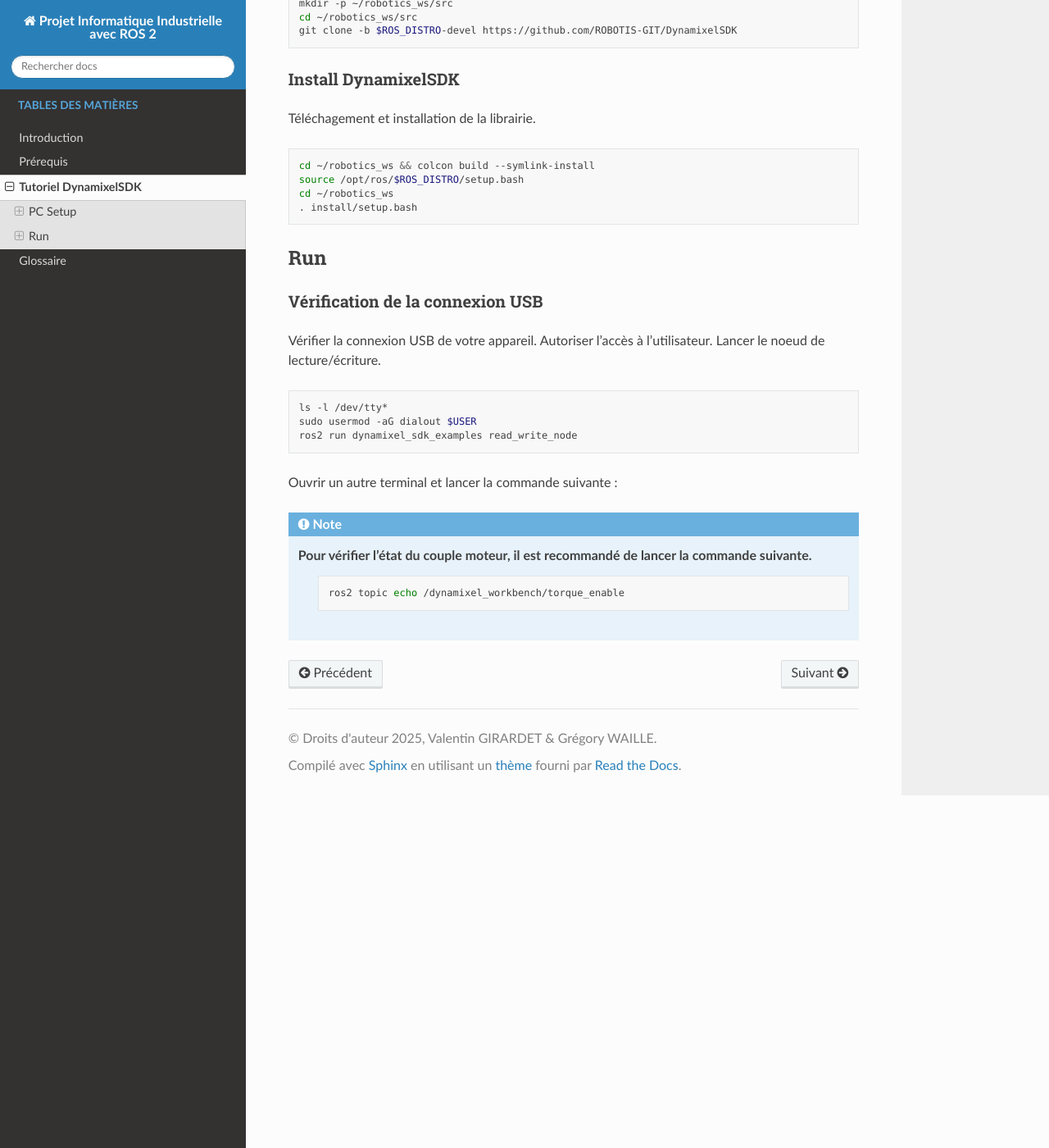
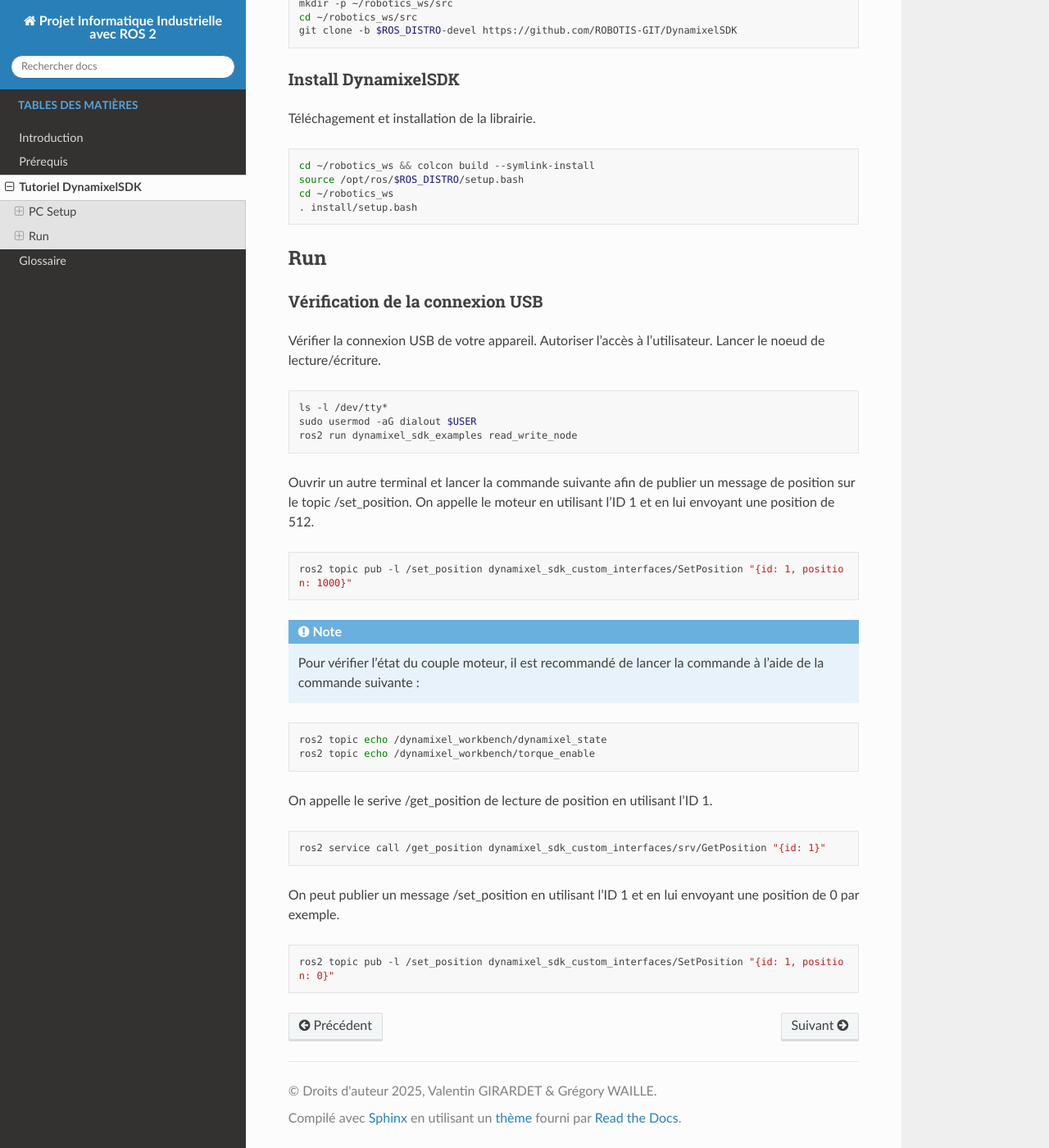
Before and after one commit to gregowa/info_indus_tutorial, a Sphinx documentation site: the page built from doc/sphinx/source/tutoriel.rst, in a window 1280 px wide and 1400 px high, scrolled down 432 px. Shown: the whole window at 82% size. Built offline with Sphinx 7.4.7 and the Read the Docs theme 3.1.0, drawn with Linux system fonts in a browser that asks for light colours; some of the changed text lies outside the part shown.

Commit message:
Ajout dans tutoriel

```diff
--- a/doc/sphinx/source/tutoriel.rst
+++ b/doc/sphinx/source/tutoriel.rst
@@ -9,10 +9,10 @@ Tutoriel DynamixelSDK
 PC Setup
 ********
 
-Création d'un espace de travail pour télécharger et installer la librairie.
-
 Download DynamixelSDK
 =====================
+
+Création d'un espace de travail pour télécharger et installer la librairie.
 
 .. code-block:: bash
 
@@ -49,10 +49,29 @@ Lancer le noeud de lecture/écriture.
    sudo usermod -aG dialout $USER
    ros2 run dynamixel_sdk_examples read_write_node
 
-Ouvrir un autre terminal et lancer la commande suivante :
+Ouvrir un autre terminal et lancer la commande suivante afin de publier un message de position sur le topic /set_position. On appelle le moteur en utilisant l'ID 1 et en lui envoyant une position de 512.
+
+.. code-block:: bash
+
+   ros2 topic pub -l /set_position dynamixel_sdk_custom_interfaces/SetPosition "{id: 1, position: 1000}"
 
 .. note::
-   Pour vérifier l'état du couple moteur, il est recommandé de lancer la commande suivante.
-      .. code-block:: bash
 
-         ros2 topic echo /dynamixel_workbench/torque_enable
+   Pour vérifier l'état du couple moteur, il est recommandé de lancer la commande à l'aide de la commande suivante :
+
+.. code-block:: bash
+
+   ros2 topic echo /dynamixel_workbench/dynamixel_state
+   ros2 topic echo /dynamixel_workbench/torque_enable
+
+On appelle le serive /get_position de lecture de position en utilisant l'ID 1.
+
+.. code-block:: bash
+
+   ros2 service call /get_position dynamixel_sdk_custom_interfaces/srv/GetPosition "{id: 1}"
+
+On peut publier un message /set_position en utilisant l'ID 1 et en lui envoyant une position de 0 par exemple.
+
+.. code-block:: bash
+
+   ros2 topic pub -l /set_position dynamixel_sdk_custom_interfaces/SetPosition "{id: 1, position: 0}"
```
Also changed, not shown: doc/sphinx/source/intro.rst (+0 -14 lines), 12 other files.
